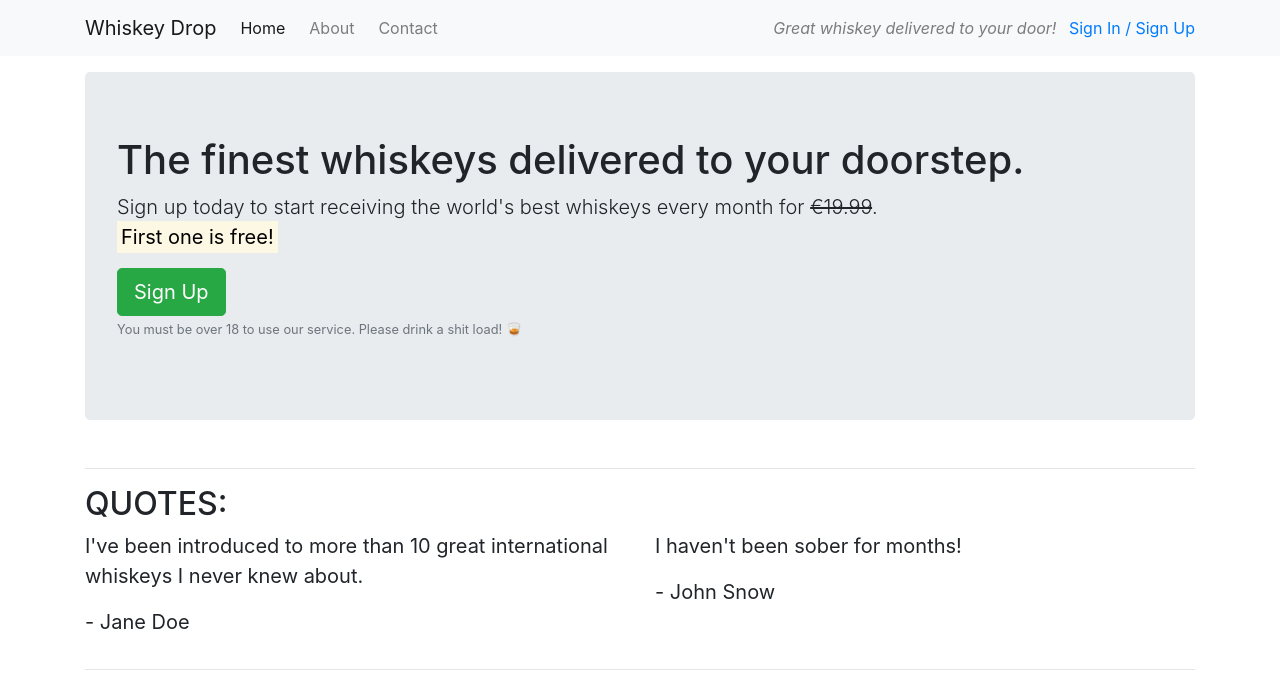
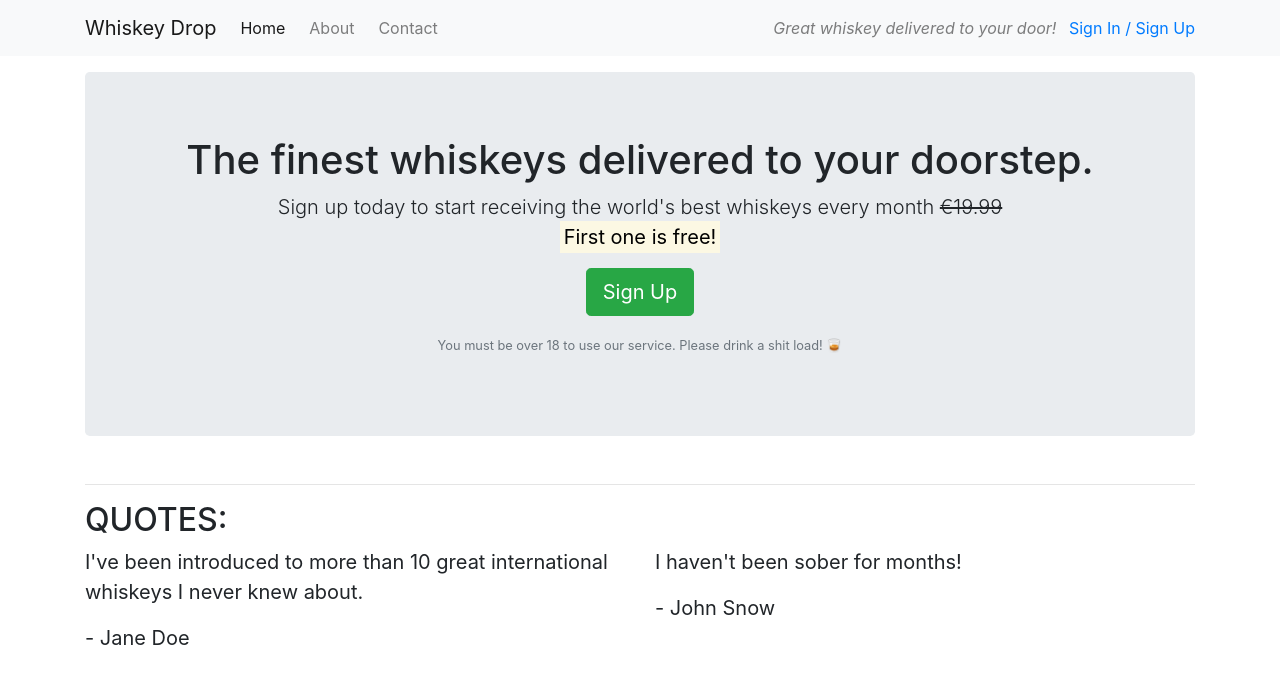
Before and after one commit to TerryLoc/bootstrap_test, a website: page index.html in a window 1280 px wide. Shown: the top 683 px of the page. Drawn offline with nearby package versions, Linux system fonts and the light colour scheme.

Commit message:
Chore: fixing formmating

```diff
--- a/index.html
+++ b/index.html
@@ -39,16 +39,16 @@
       <!-- Callout -->
       <div class="row">
         <div class="col-12">
-          <section class="callout jumbotron">
+          <section class="callout jumbotron text-center">
             <h1>The finest whiskeys delivered to your doorstep.</h1>
             <p class="lead">
               Sign up today to start receiving the world's best whiskeys every
-              month for <s class="d-none d-sm-inline">€19.99</s>.
+              month <s class="d-none d-sm-inline">€19.99</s>
               <span class="d-sm-inline d-sm-none"><br /></span>
               <strong><mark>First one is free!</mark></strong>
             </p>
             <button class="btn btn-success btn-lg">Sign Up</button>
-            <p class="text-muted">
+            <p class="text-muted mt-3">
               <small
                 >You must be over 18 to use our service. Please drink a shit
                 load! 🥃</small
```
